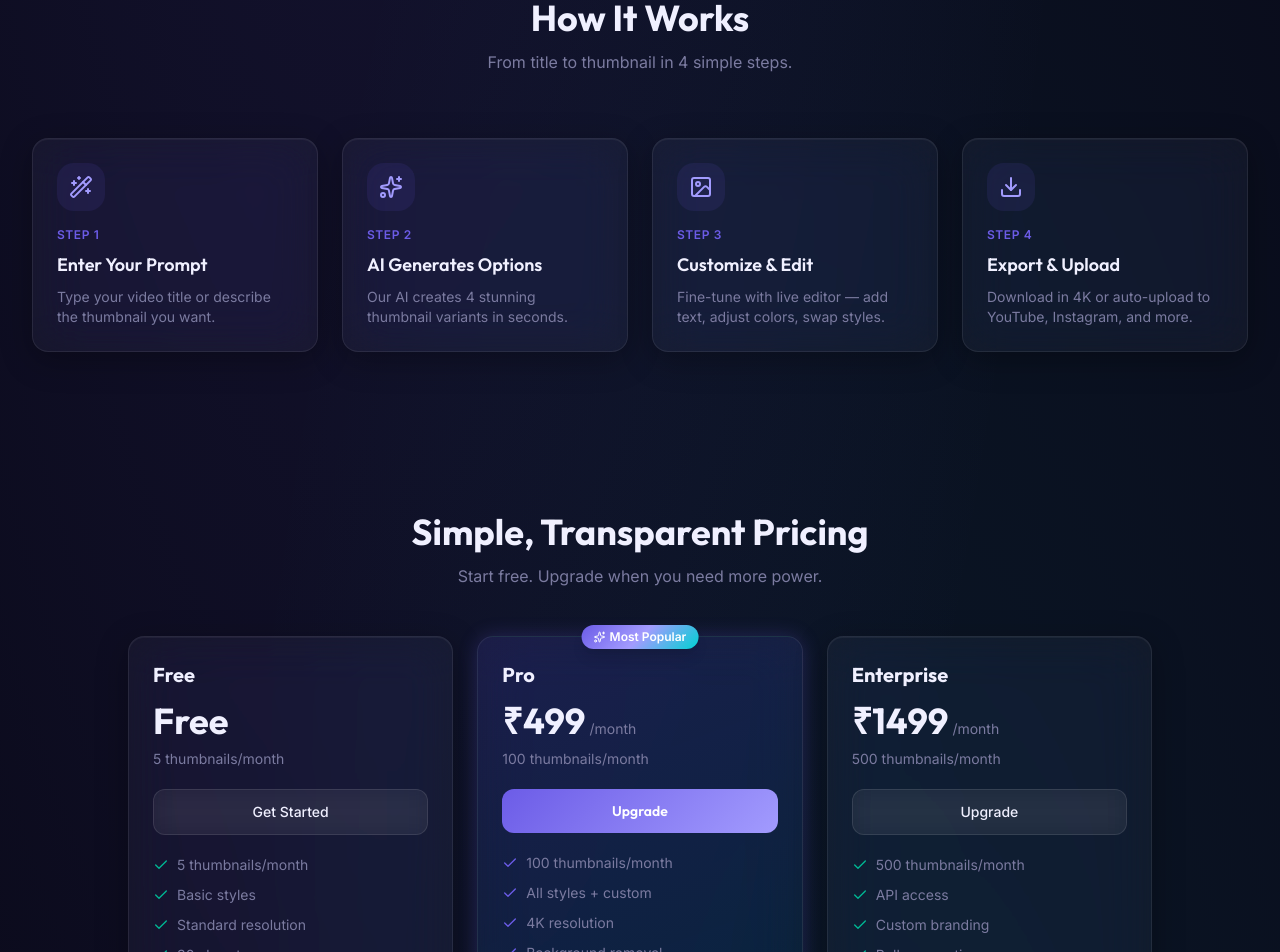
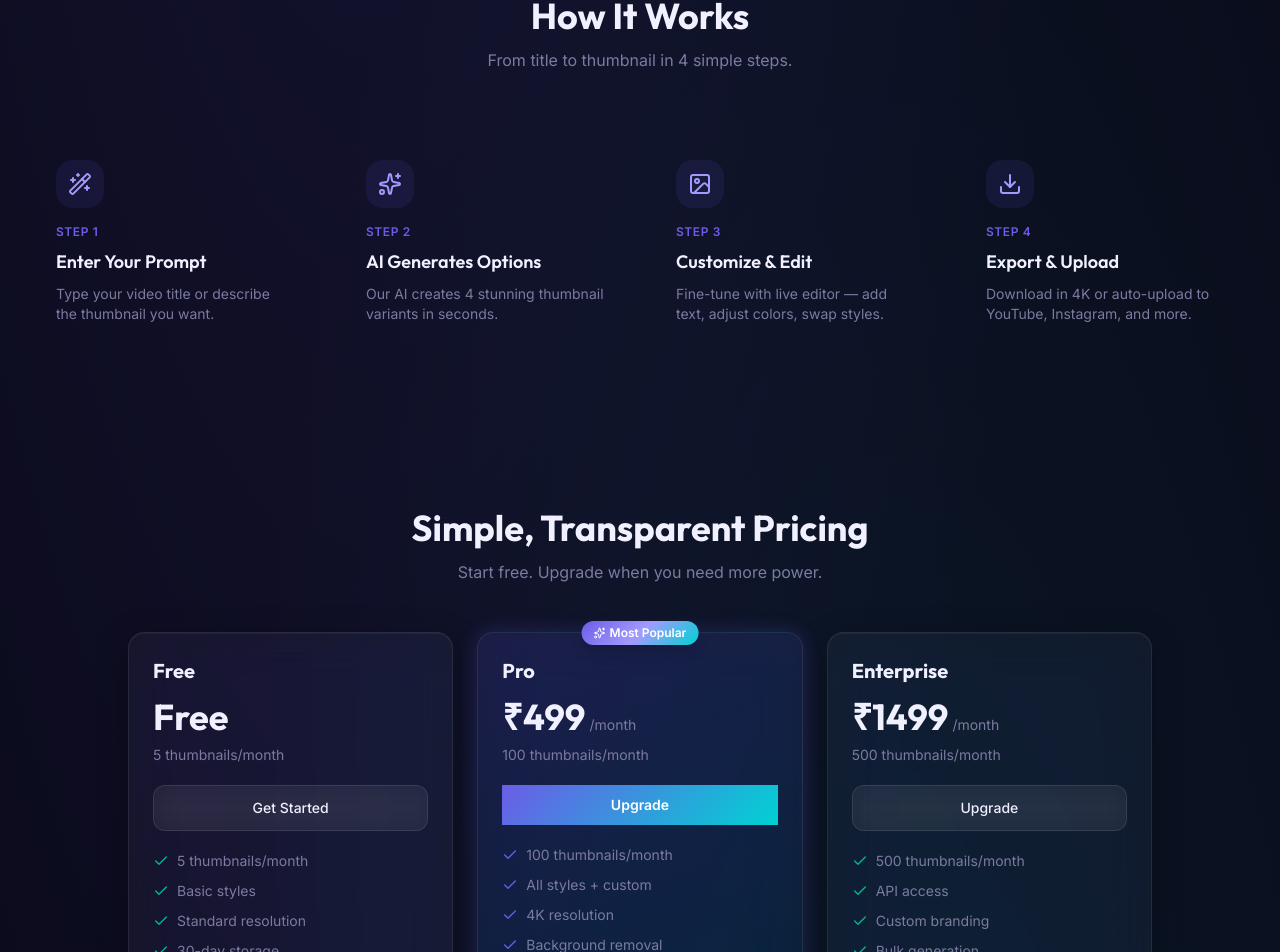
Before and after one commit to VikashMeena777/FrameMint, a Next.js app: page / in a window 1280 px wide. Shown: the part 1698-2650 px from the top of the page. Built offline with nearby package versions, Linux system fonts and the light colour scheme.

Commit message:
Frontend Fixes

```diff
--- a/src/app/(dashboard)/ab-test/page.tsx
+++ b/src/app/(dashboard)/ab-test/page.tsx
@@ -177,7 +177,11 @@ export default function ABTestPage() {
                       </span>
                     </div>
                   </div>
-                  <button className="text-[var(--fm-text-secondary)] hover:text-red-400 transition-colors p-1">
+                  <button
+                    onClick={() => setTests((prev) => prev.filter((t) => t.id !== test.id))}
+                    className="text-[var(--fm-text-secondary)] hover:text-red-400 transition-colors p-1"
+                    title="Delete test"
+                  >
                     <Trash2 className="h-4 w-4" />
                   </button>
                 </div>
--- a/src/app/globals.css
+++ b/src/app/globals.css
@@ -274,22 +274,30 @@
 
 /* ─── Button Variants ─── */
 .btn-primary {
-  background: linear-gradient(135deg, #6C5CE7 0%, #A29BFE 100%);
-  color: #FFFFFF;
+  display: inline-flex;
+  align-items: center;
+  gap: 0.5rem;
+  padding: 0.625rem 1.5rem;
+  border-radius: var(--fm-radius-lg);
+  font-size: 0.875rem;
+  font-weight: 600;
+  color: #fff;
+  background: linear-gradient(135deg, var(--fm-primary), var(--fm-secondary));
+  transition: all 0.25s ease;
+  cursor: pointer;
   border: none;
-  border-radius: 12px;
-  padding: 12px 24px;
-  font-weight: 600;
-  font-family: 'Outfit', sans-serif;
-  transition: all 200ms ease;
-  cursor: pointer;
 }
-
-.btn-primary:hover {
-  box-shadow: 0 8px 24px rgba(108, 92, 231, 0.35);
+.btn-primary:hover:not(:disabled) {
+  opacity: 0.9;
   transform: translateY(-1px);
+  box-shadow: 0 4px 24px rgba(108, 92, 231, 0.35);
 }
-
+.btn-primary:disabled {
+  opacity: 0.5;
+  cursor: not-allowed;
+  transform: none;
+  box-shadow: none;
+}
 .btn-primary:active {
   transform: scale(0.97);
 }
--- a/src/components/ab-test/ABTestCreator.tsx
+++ b/src/components/ab-test/ABTestCreator.tsx
@@ -63,7 +63,7 @@ export function ABTestCreator({ variants, thumbnailId, onCreated }: ABTestCreato
       }
 
       const data = await res.json();
-      toast.success('A/B Test created!');
+      toast.success(`A/B test "${testName || 'Untitled'}" created!`);
       onCreated?.(data.testId);
     } catch (err) {
       toast.error(err instanceof Error ? err.message : 'Failed to create test');
--- a/src/components/layout/Footer.tsx
+++ b/src/components/layout/Footer.tsx
@@ -31,13 +31,18 @@ export function Footer() {
               Product
             </h3>
             <ul className="space-y-2">
-              {['Features', 'Pricing', 'Gallery', 'API Docs'].map((item) => (
-                <li key={item}>
+              {[
+                { label: 'Features', href: '/#features' },
+                { label: 'Pricing', href: '/#pricing' },
+                { label: 'Gallery', href: '/gallery' },
+                { label: 'Create', href: '/create' },
+              ].map((item) => (
+                <li key={item.label}>
                   <Link
-                    href="#"
+                    href={item.href}
                     className="text-sm text-[var(--fm-text-secondary)] hover:text-[var(--fm-text)] transition-colors"
                   >
-                    {item}
+                    {item.label}
                   </Link>
                 </li>
               ))}
@@ -50,13 +55,18 @@ export function Footer() {
               Company
             </h3>
             <ul className="space-y-2">
-              {['About', 'Blog', 'Careers', 'Contact'].map((item) => (
-                <li key={item}>
+              {[
+                { label: 'About', href: '/#how-it-works' },
+                { label: 'Blog', href: '#' },
+                { label: 'Careers', href: '#' },
+                { label: 'Contact', href: 'mailto:support@framemint.com' },
+              ].map((item) => (
+                <li key={item.label}>
                   <Link
-                    href="#"
+                    href={item.href}
                     className="text-sm text-[var(--fm-text-secondary)] hover:text-[var(--fm-text)] transition-colors"
                   >
-                    {item}
+                    {item.label}
                   </Link>
                 </li>
               ))}
@@ -69,13 +79,17 @@ export function Footer() {
               Legal
             </h3>
             <ul className="space-y-2">
-              {['Privacy Policy', 'Terms of Service', 'Cookie Policy'].map((item) => (
-                <li key={item}>
+              {[
+                { label: 'Privacy Policy', href: '/privacy' },
+                { label: 'Terms of Service', href: '/terms' },
+                { label: 'Cookie Policy', href: '/cookies' },
+              ].map((item) => (
+                <li key={item.label}>
                   <Link
-                    href="#"
+                    href={item.href}
                     className="text-sm text-[var(--fm-text-secondary)] hover:text-[var(--fm-text)] transition-colors"
                   >
-                    {item}
+                    {item.label}
                   </Link>
                 </li>
               ))}
@@ -88,13 +102,19 @@ export function Footer() {
             © {new Date().getFullYear()} FrameMint. All rights reserved.
           </p>
           <div className="flex gap-4">
-            {['Twitter', 'GitHub', 'Discord'].map((social) => (
+            {[
+              { label: 'Twitter', href: 'https://twitter.com/framemint' },
+              { label: 'GitHub', href: 'https://github.com/framemint' },
+              { label: 'Discord', href: 'https://discord.gg/framemint' },
+            ].map((social) => (
               <Link
-                key={social}
-                href="#"
+                key={social.label}
+                href={social.href}
+                target="_blank"
+                rel="noopener noreferrer"
                 className="text-xs text-[var(--fm-text-secondary)] hover:text-[var(--fm-text)] transition-colors"
               >
-                {social}
+                {social.label}
               </Link>
             ))}
           </div>
--- a/src/components/ui/GlassCard.tsx
+++ b/src/components/ui/GlassCard.tsx
@@ -1,22 +1,30 @@
-'use client';
-
+import { forwardRef, type ComponentPropsWithRef } from 'react';
 import { cn } from '@/lib/utils';
 
-interface GlassCardProps {
-  children: React.ReactNode;
-  className?: string;
+interface GlassCardProps extends ComponentPropsWithRef<'div'> {
   hover?: boolean;
-  onClick?: () => void;
 }
 
-export function GlassCard({ children, className, hover = true, onClick }: GlassCardProps) {
+/**
+ * Frosted-glass card component with optional hover effect.
+ * Supports forwardRef for framer-motion `motion()` wrapping.
+ */
+export const GlassCard = forwardRef<HTMLDivElement, GlassCardProps>(
+  ({ hover = true, className, children, ...props }, ref) => {
     return (
       <div
-      className={cn(hover ? 'glass-card' : 'glass-card-static', className)}
-      onClick={onClick}
-      role={onClick ? 'button' : undefined}
+        ref={ref}
+        className={cn(
+          'glass rounded-2xl p-4',
+          hover && 'glass-hover',
+          className
+        )}
+        {...props}
       >
         {children}
       </div>
     );
   }
+);
+
+GlassCard.displayName = 'GlassCard';
```
Lines whose indentation alone changed are shown as unchanged.
